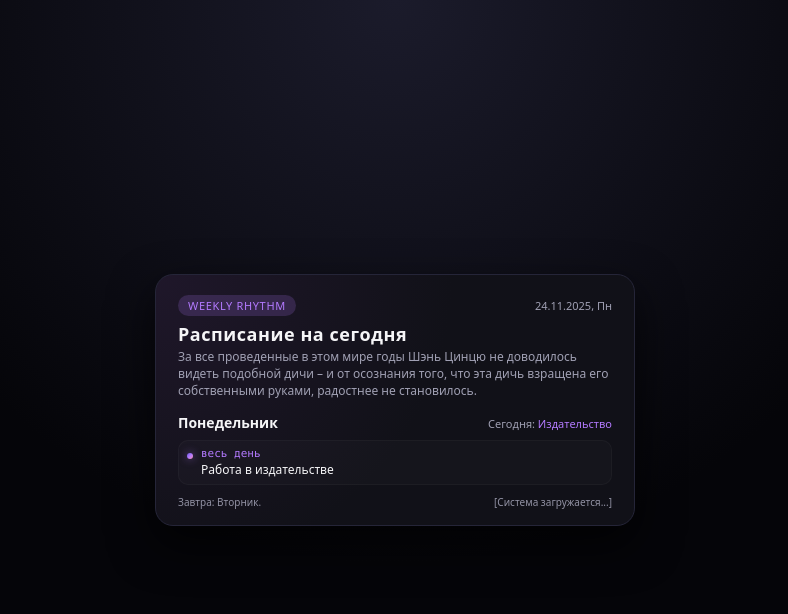
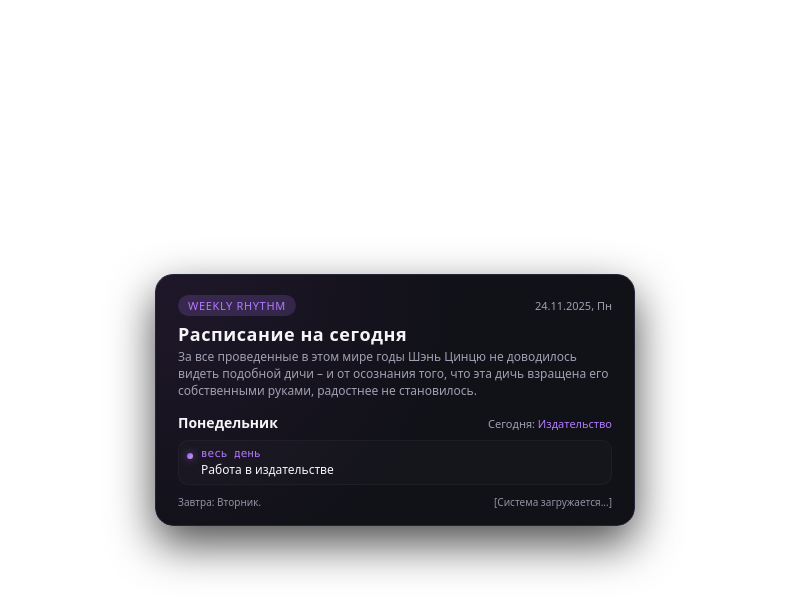
Before and after one commit to memeko/shedule, a plain HTML site: page index.html in a window 1280 px wide. Shown: the whole page, without its empty margins (245-1033 px from the left). Drawn offline with Linux system fonts and the light colour scheme.

Commit message:
Update index.html

```diff
--- a/index.html
+++ b/index.html
@@ -24,7 +24,7 @@
       display: flex;
       align-items: center;
       justify-content: center;
-      background: radial-gradient(circle at top, #1b1b2b 0, #050509 55%);
+    /*  background: radial-gradient(circle at top, #1b1b2b 0, #050509 55%); */
       font-family: system-ui, -apple-system, BlinkMacSystemFont, "SF Pro Text",
         "Segoe UI", sans-serif;
       color: var(--text-main);
```
